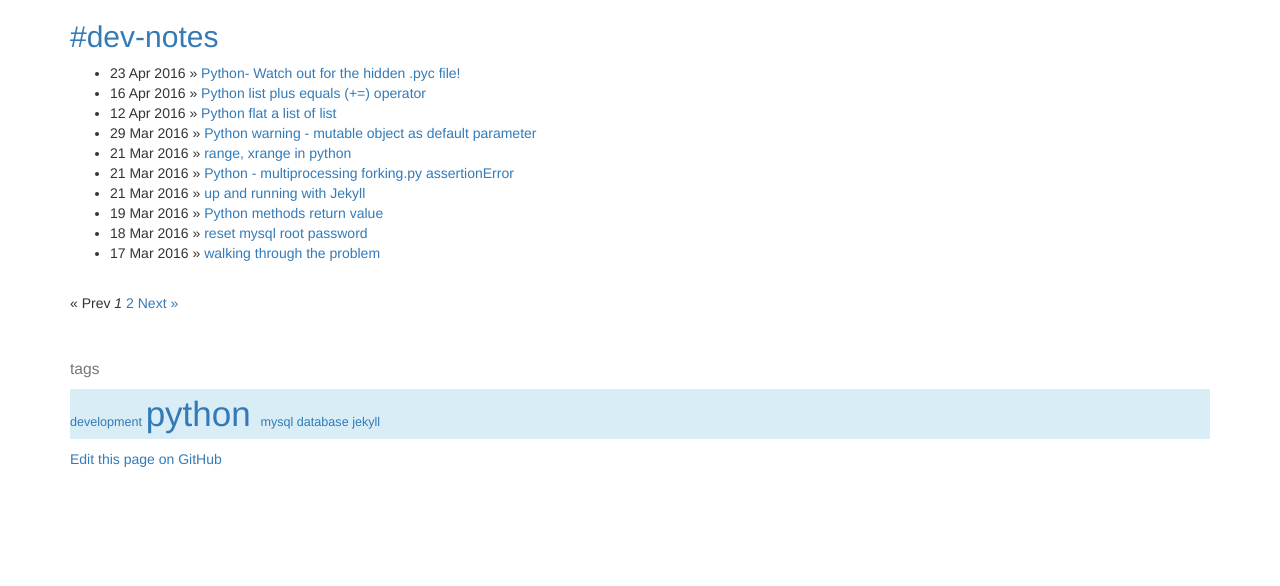
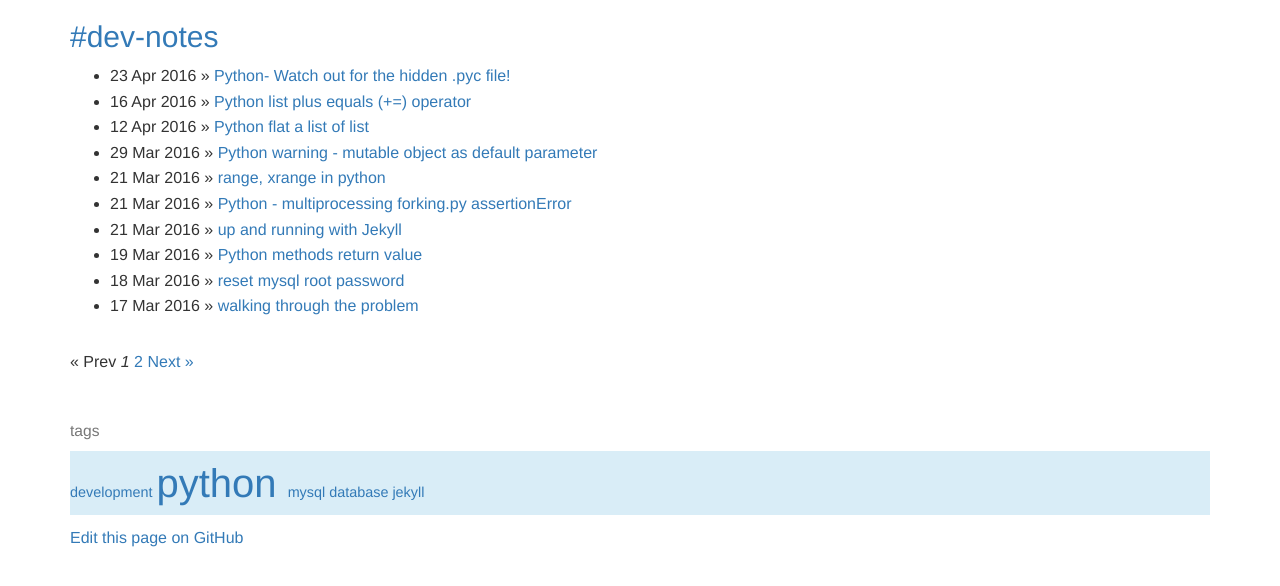
Before and after one commit to gary-liguoliang/notes, a Jekyll site: the page built from index.html, in a window 1280 px wide. Shown: the top 586 px of the page. Built offline with Jekyll 4.4.1, drawn with Linux system fonts in a browser that asks for light colours; the list of posts is cut into pages by our own code.

Commit message:
updated font style

```diff
--- a/_layouts/default.html
+++ b/_layouts/default.html
@@ -14,6 +14,13 @@
 
         <!-- Latest compiled and minified JavaScript -->
         <script src="https://maxcdn.bootstrapcdn.com/bootstrap/3.3.6/js/bootstrap.min.js" integrity="sha384-0mSbJDEHialfmuBBQP6A4Qrprq5OVfW37PRR3j5ELqxss1yVqOtnepnHVP9aJ7xS" crossorigin="anonymous"></script>
+<style>
+body {
+    font-family: Helvetica, arial, nimbussansl, liberationsans, freesans, clean, sans-serif, "Apple Color Emoji", "Segoe UI Emoji", "Segoe UI Symbol";
+    font-size: 16px;
+    line-height: 1.6;
+}
+</style>
     </head>
     <body>
 
```
